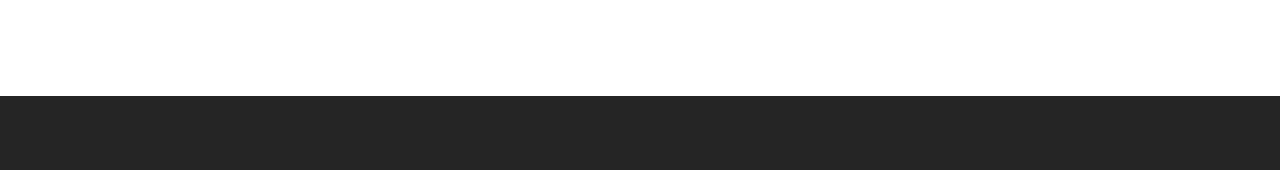
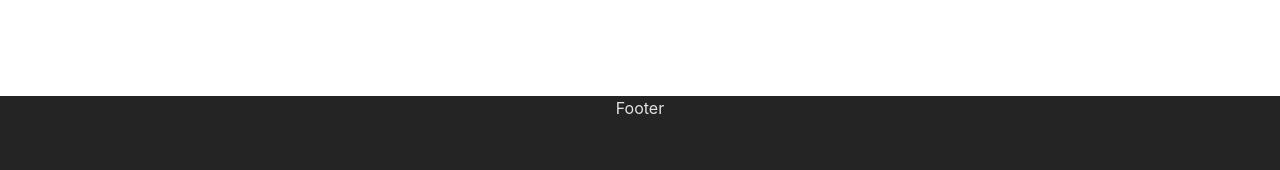
Before and after one commit to Ciscoflash/LandBirds_Clone, a React (Vite) app: page / in a window 1280 px wide. Shown: the top 170 px of the page. Built offline with nearby package versions, Linux system fonts and the light colour scheme.

Commit message:
Folder Structure update

```diff
--- a/src/components/Layout.jsx
+++ b/src/components/Layout.jsx
@@ -1,7 +1,14 @@
 import React from "react";
+import Navbar from "./Navbar";
+import Footer from "./Footer";
 
 const Layout = () => {
-  return <div className="bg-white h-24"></div>;
+  return (
+    <div className="">
+      <Navbar />
+      <Footer />
+    </div>
+  );
 };
 
 export default Layout;
--- /dev/null
+++ b/src/components/Navbar.jsx
@@ -0,0 +1,8 @@
+import React from "react";
+
+const Navbar = () => {
+  const Menu = ["Home", "About Us", "Our Services"];
+  return <div className="h-24 bg-white">nav</div>;
+};
+
+export default Navbar;
--- a/src/components/footer.jsx
+++ b/src/components/footer.jsx
@@ -1,7 +1,7 @@
 import React from "react";
 
-const footer = () => {
-  return <div>footer</div>;
+const Footer = () => {
+  return <div>Footer</div>;
 };
 
-export default footer;
+export default Footer;
```
Also changed, not shown: src/components/nav.jsx (deleted).
